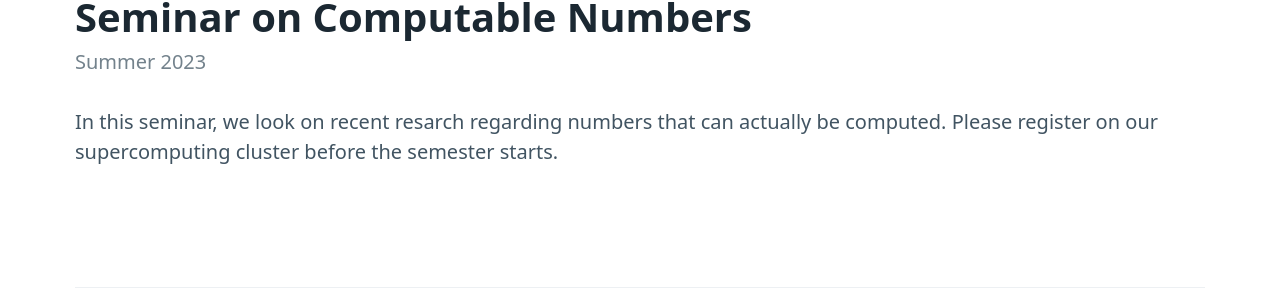
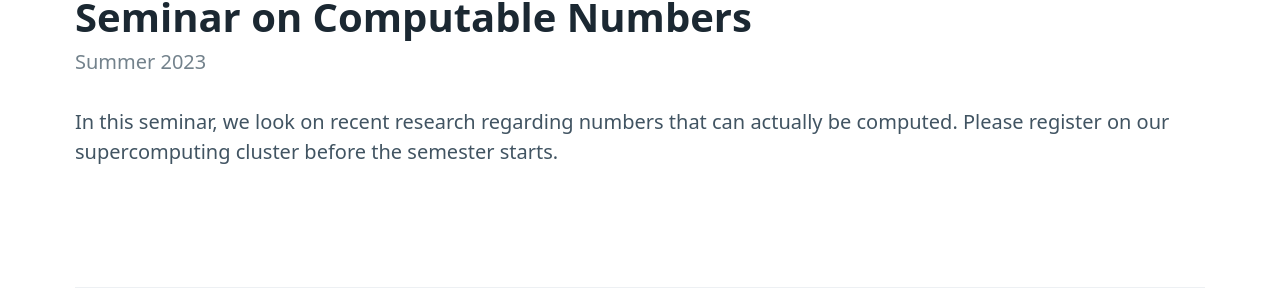
Before and after one commit to andreasKroepelin/ghpages-test, a Jekyll site: the page built from _lectures/computable-numbers.md, in a window 1280 px wide. Shown: the part 323-627 px from the top of the page. Built offline with Jekyll 4.4.1, drawn with Linux system fonts in a browser that asks for light colours; some of the changed lines change nothing that is shown.

Commit message:
Fix typos

```diff
--- a/_layouts/default.html
+++ b/_layouts/default.html
@@ -12,9 +12,9 @@
     <div class="container">
       <nav>
         <ul>
-          <li><a href="team">Team</a></li>
-          <li><a href="research">Research</a></li>
-          <li><a href="teaching">Teaching</a></li>
+          <li><a href="/ghpages-test/team">Team</a></li>
+          <li><a href="/ghpages-test/research">Research</a></li>
+          <li><a href="/ghpages-test/teaching">Teaching</a></li>
         </ul>
         <ul>
           <li>
--- a/_lectures/computable-numbers.md
+++ b/_lectures/computable-numbers.md
@@ -5,6 +5,6 @@ when: "Summer 2023"
 layout: lecture
 ---
 
-In this seminar, we look on recent resarch regarding numbers that can actually be
+In this seminar, we look on recent research regarding numbers that can actually be
 computed.
 Please register on our supercomputing cluster before the semester starts.
```
